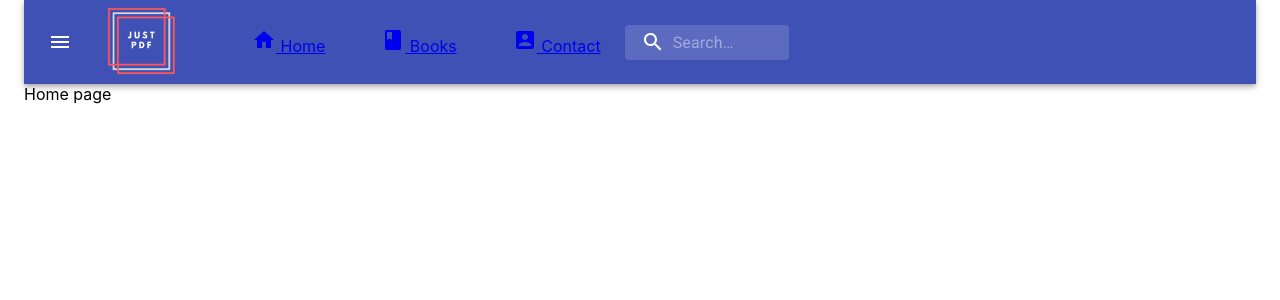
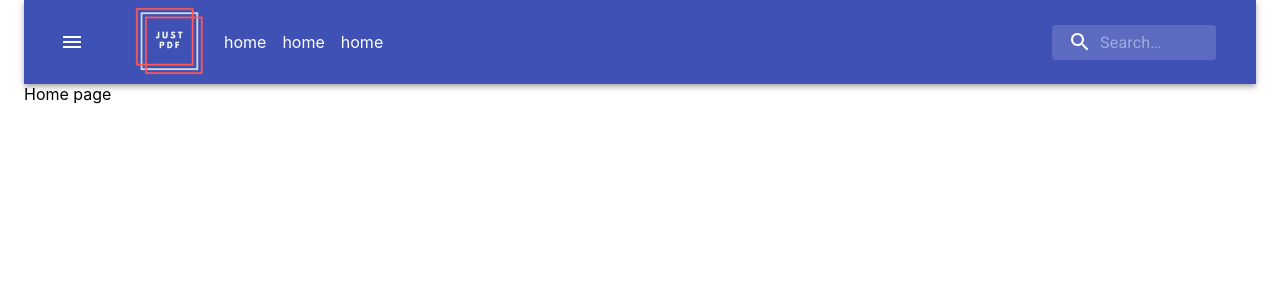
Before and after one commit to ShivS01/just-pdf, a React (Create React App) app: page / in a window 1280 px wide. Shown: the top 300 px of the page. Built offline with nearby package versions, Linux system fonts and the light colour scheme.

Commit message:
using Grid for NavBar

```diff
--- a/src/components/NavBar.js
+++ b/src/components/NavBar.js
@@ -5,16 +5,13 @@ import {
   Toolbar,
   IconButton,
   InputBase,
-  List,
-  ListItem,
-  ListItemText,
+  Grid,
 } from "@material-ui/core";
-import ListItemIcon from "@material-ui/core/ListItemIcon";
 import TypoGraphy from "@material-ui/core/Typography";
 import { fade, makeStyles } from "@material-ui/core/styles";
 import MenuIcon from "@material-ui/icons/Menu";
 import SearchIcon from "@material-ui/icons/Search";
-import { Home, Book, AccountBox } from "@material-ui/icons";
+import { Home, Book, AccountBox, Info } from "@material-ui/icons";
 import logo from "../just_pdf.png";
 
 const useStyles = makeStyles((theme) => ({
@@ -23,6 +20,7 @@ const useStyles = makeStyles((theme) => ({
   },
   logo: {
     maxWidth: 80,
+    maxHeight: 80,
   },
   menuButton: {
     marginRight: theme.spacing(2),
@@ -80,45 +78,41 @@ const NavBar = () => {
   return (
     <>
       <AppBar color="primary" position="static">
-        <Toolbar styles={{ display: "flex", justifyContent: "space-between" }}>
+        <Toolbar>
+          <Grid
+            container
+            spacing={2}
+            xs={9}
+            direction="coloumn"
+            justify="flex-start"
+            alignItems="center"
+          >
+            <Grid item>
               <IconButton
-            edge="start"
+                // edge="start"
                 className={classes.menuButton}
                 color="inherit"
                 aria-label="open drawer"
               >
                 <MenuIcon />
               </IconButton>
+            </Grid>
+            <Grid item>
               <Link to="/">
                 <img src={logo} alt="logo" className={classes.logo} />
               </Link>
-          <List component="nav">
-            <ListItem component="div" component={Link} to="/">
-              <Link to="/">
-                <ListItemText inset>
-                  <TypoGraphy color="inherit" variant="title">
-                    <Home /> Home
-                  </TypoGraphy>
-                </ListItemText>
-              </Link>
-
-              <Link to="/books">
-                <ListItemText inset>
-                  <TypoGraphy color="inherit" variant="title">
-                    <Book /> Books
-                  </TypoGraphy>
-                </ListItemText>
-              </Link>
-
-              <Link to="/contact">
-                <ListItemText inset>
-                  <TypoGraphy color="inherit" variant="title">
-                    <AccountBox /> Contact
-                  </TypoGraphy>
-                </ListItemText>
-              </Link>
-            </ListItem>
-          </List>
+            </Grid>
+            <Grid item>home</Grid>
+            <Grid item>home</Grid>
+            <Grid item>home</Grid>
+          </Grid>
+          <Grid
+            container
+            xs={3}
+            direction="coloumn"
+            justify="flex-end"
+            alignItems="center"
+          >
             <div className={classes.search}>
               <div className={classes.searchIcon}>
                 <SearchIcon />
@@ -132,6 +126,7 @@ const NavBar = () => {
                 inputProps={{ "aria-label": "search" }}
               />
             </div>
+          </Grid>
         </Toolbar>
       </AppBar>
     </>
```
Lines whose indentation alone changed are shown as unchanged.
